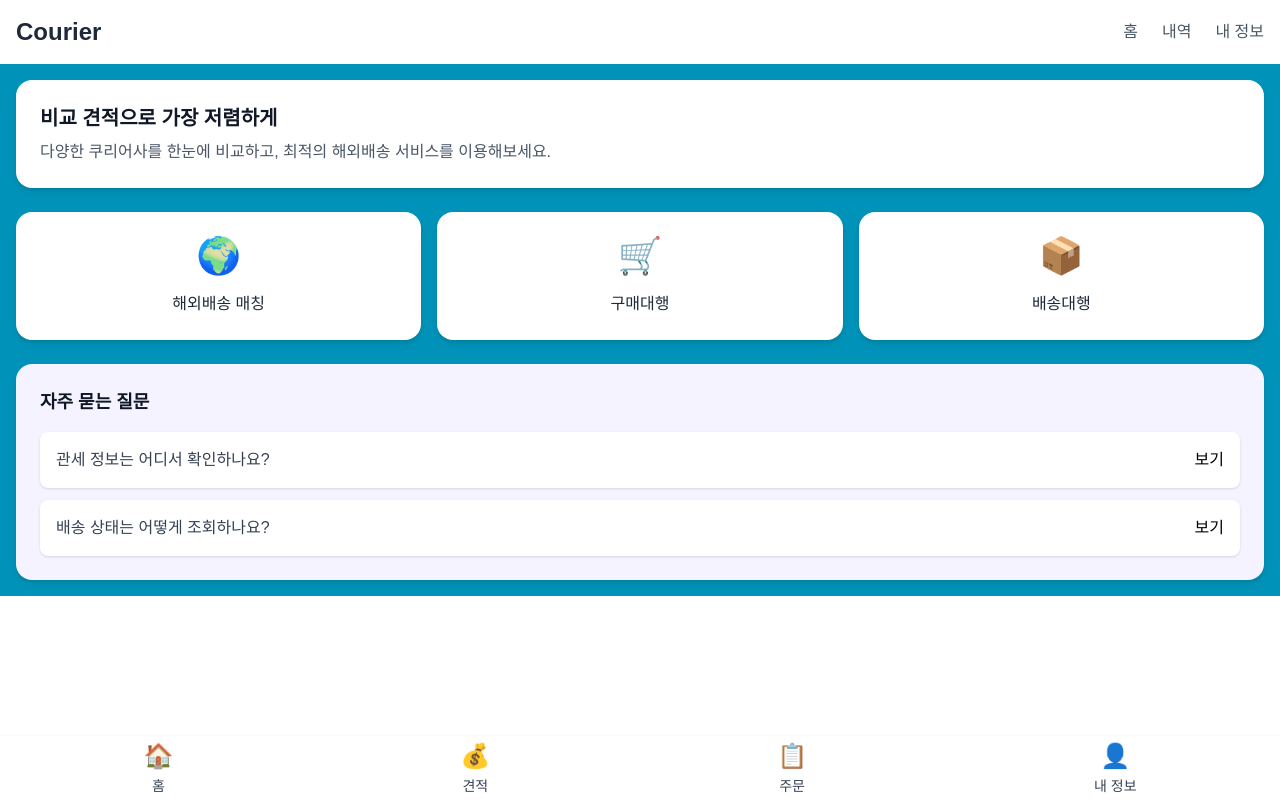
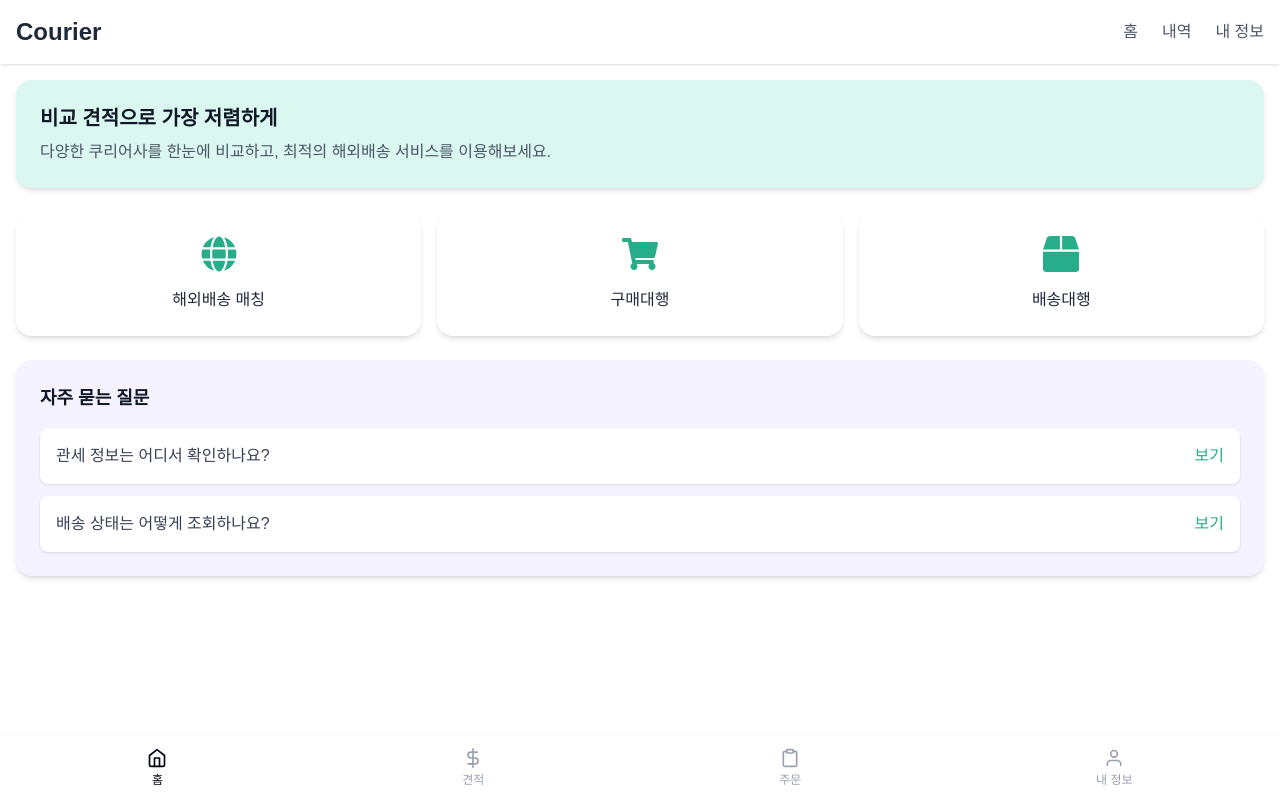
Before and after one commit to chlwlgus4/courier_front, a Next.js app: page / in a window 1280 px wide. Built offline with nearby package versions, Linux system fonts and the light colour scheme.

Commit message:
디자인 변경 중

```diff
--- a/src/app/(protected)/mypage/page.tsx
+++ b/src/app/(protected)/mypage/page.tsx
@@ -80,7 +80,7 @@ const Page = () => {
   ]
 
   return (
-    <div className="px-4 py-6 space-y-6 bg-cyan-600">
+    <div className="px-4 py-6 space-y-6">
       <div className="flex items-center space-x-4">
         <div className="w-12 h-12 bg-gray-200 rounded-full flex items-center justify-center">
           <FiUser className="text-3xl text-gray-400" />
--- a/src/app/(protected)/mypage/settings/page.tsx
+++ b/src/app/(protected)/mypage/settings/page.tsx
@@ -90,7 +90,7 @@ const Page = () => {
       <button
         onClick={handleProfileSave}
         disabled={loading}
-        className="w-full flex items-center justify-center bg-cyan-600 hover:bg-cyan-700 text-white py-3 rounded-lg transition"
+        className="w-full flex items-center justify-center hover:bg-cyan-700 text-white py-3 rounded-lg transition"
       >
         <FiSave className="mr-2" /> 저장하기
       </button>
--- /dev/null
+++ b/src/app/(protected)/orders/page.tsx
@@ -0,0 +1,111 @@
+'use client'
+
+import React, { useState } from 'react'
+
+export default function OrderPage() {
+  const [orders, setOrders] = useState([
+    {
+      id: 'ORD123',
+      date: '2025-05-26',
+      status: '배송중',
+      origin: '한국',
+      destination: '미국',
+      price: 12000,
+    },
+    {
+      id: 'ORD124',
+      date: '2025-05-25',
+      status: '완료',
+      origin: '중국',
+      destination: '한국',
+      price: 8000,
+    },
+  ])
+
+  const [filter, setFilter] = useState('전체')
+  const [search, setSearch] = useState('')
+  const [startDate, setStartDate] = useState('')
+  const [endDate, setEndDate] = useState('')
+
+  // 필터 + 검색 + 기간
+  const filteredOrders = orders.filter((order) => {
+    const matchFilter = filter === '전체' || order.status === filter
+    const matchSearch =
+      order.id.includes(search) ||
+      order.origin.includes(search) ||
+      order.destination.includes(search)
+    const matchDate =
+      (!startDate || new Date(order.date) >= new Date(startDate)) &&
+      (!endDate || new Date(order.date) <= new Date(endDate))
+    return matchFilter && matchSearch && matchDate
+  })
+
+  return (
+    <div className="flex-1 p-4 space-y-4">
+      <input
+        type="text"
+        placeholder="주문번호, 출발지, 도착지 검색"
+        value={search}
+        onChange={(e) => setSearch(e.target.value)}
+        className="w-full p-2 rounded-lg border border-gray-300 shadow-sm focus:outline-none focus:ring-2 focus:ring-toss-500 focus:ring-opacity-100 focus:ring-offset-2"
+      />
+
+      <div className="flex space-x-2 mb-4">
+        <input
+          type="date"
+          value={startDate}
+          onChange={(e) => setStartDate(e.target.value)}
+          className="p-2 rounded-lg border border-gray-300"
+        />
+        <span className="self-center">~</span>
+        <input
+          type="date"
+          value={endDate}
+          onChange={(e) => setEndDate(e.target.value)}
+          className="p-2 rounded-lg border border-gray-300"
+        />
+      </div>
+
+      <div className="flex space-x-2 mb-4">
+        {['전체', '배송중', '완료'].map((status) => (
+          <button
+            key={status}
+            onClick={() => setFilter(status)}
+            className={`px-4 py-2 rounded-lg ${
+              filter === status
+                ? 'bg-toss-500 text-white'
+                : 'bg-white text-gray-700 hover:bg-sky-200'
+            } transition`}
+          >
+            {status}
+          </button>
+        ))}
+      </div>
+
+      {filteredOrders.map((o) => (
+        <div
+          key={o.id}
+          className="bg-white rounded-lg p-4 shadow-sm flex justify-between items-center"
+        >
+          <div>
+            <p className="font-medium text-gray-800">주문번호: {o.id}</p>
+            <p className="text-sm text-gray-500">날짜: {o.date}</p>
+            <p className="text-sm text-gray-500">
+              경로: {o.origin} → {o.destination}
+            </p>
+          </div>
+          <div className="text-right">
+            <p
+              className={`${o.status === '완료' ? 'text-green-500' : 'text-blue-500'} font-semibold`}
+            >
+              {o.status}
+            </p>
+            <p className="mt-1 font-medium text-gray-800">
+              ₩{o.price.toLocaleString()}
+            </p>
+          </div>
+        </div>
+      ))}
+    </div>
+  )
+}
--- a/src/app/globals.css
+++ b/src/app/globals.css
@@ -1,4 +1,17 @@
 @import "tailwindcss";
+
+@theme {
+  --color-toss-50:  #f2fcf9;
+  --color-toss-100: #daf8ef;
+  --color-toss-200: #abeedc;
+  --color-toss-300: #7bdac0;
+  --color-toss-400: #4ac5a2;
+  --color-toss-500: #26ad89;
+  --color-toss-600: #159c78;
+  --color-toss-700: #11785d;
+  --color-toss-800: #0c5240;
+  --color-toss-900: #08322b;
+}
 
 * {
   box-sizing: border-box;
--- a/src/app/layout.tsx
+++ b/src/app/layout.tsx
@@ -32,7 +32,7 @@ export default function RootLayout({
         <BackgroundLayout>
           <Header />
           <div className={''}>
-            <main className={'mb-15'}>{children}</main>
+            <main className={'mb-15 '}>{children}</main>
             <NavigationBar />
           </div>
         </BackgroundLayout>
--- a/src/commons/components/common/NavigationBar.tsx
+++ b/src/commons/components/common/NavigationBar.tsx
@@ -3,33 +3,45 @@
 import Link from 'next/link'
 import { usePathname } from 'next/navigation'
 import React from 'react'
+import { FiClipboard, FiDollarSign, FiHome, FiUser } from 'react-icons/fi'
+
+const navItems = [
+  { label: '홈', icon: FiHome, path: '/' },
+  { label: '견적', icon: FiDollarSign, path: '/cost-calculator' },
+  { label: '주문', icon: FiClipboard, path: '/orders' },
+  { label: '내 정보', icon: FiUser, path: '/mypage' },
+]
 
 const NavigationBar = () => {
-  const path = usePathname()
+  const pathname = usePathname()
 
   const hideHeaderPaths = ['/login', '/register']
-  const shouldHideHeader = hideHeaderPaths.includes(path)
+  const shouldHideHeader = hideHeaderPaths.includes(pathname)
 
   if (shouldHideHeader) return null
 
   return (
     <nav className="bg-white shadow-sm fixed bottom-0 inset-x-0 h-16 flex justify-around items-center">
-      {[
-        { label: '홈', icon: '🏠', path: '/' },
-        { label: '견적', icon: '💰', path: '/cost-calculator' },
-        { label: '주문', icon: '📋', path: '/order' },
-        { label: '내 정보', icon: '👤', path: '/mypage' },
-      ].map(({ label, icon, path }) => (
-        <Link href={path} key={path}>
-          <button
-            key={label}
-            className="flex flex-col items-center text-sm text-gray-600 hover:bg-sky-200 transition p-2 rounded"
+      {navItems.map(({ label, icon: Icon, path }) => {
+        const isActive = pathname === path
+
+        return (
+          <Link
+            href={path}
+            key={path}
+            className="flex flex-col items-center text-xs"
           >
-            <span className="text-2xl mb-1 text-amber-300">{icon}</span>
-            <span className="text-gray-700">{label}</span>
-          </button>
-        </Link>
-      ))}
+            <Icon
+              className={`text-xl mb-1 ${isActive ? 'text-gray-950' : 'text-gray-400'}`}
+            />
+            <span
+              className={`${isActive ? 'text-gray-950 font-medium' : 'text-gray-400'}`}
+            >
+              {label}
+            </span>
+          </Link>
+        )
+      })}
     </nav>
   )
 }
--- a/src/commons/components/home/HomePage.tsx
+++ b/src/commons/components/home/HomePage.tsx
@@ -2,13 +2,14 @@
 
 import Link from 'next/link'
 import React from 'react'
+import { FaBox, FaGlobe, FaShoppingCart } from 'react-icons/fa'
 import FAQSection from './FAQSection'
 import ServiceCard from '@/commons/components/home/ServiceCard'
 
 const HomePage = () => {
   return (
-    <div className="flex-1 p-4 space-y-6 bg-cyan-600">
-      <section className="bg-toss-100 rounded-2xl shadow-md p-6 bg-white">
+    <div className="flex-1 p-4 space-y-6">
+      <section className="bg-toss-100 rounded-2xl shadow-md p-6">
         <h2 className="text-xl font-semibold text-gray-900 mb-2">
           비교 견적으로 가장 저렴하게
         </h2>
@@ -21,13 +22,13 @@ const HomePage = () => {
       {/* 2×2 메뉴 그리드 */}
       <section className="grid grid-cols-1 sm:grid-cols-3 gap-4">
         <Link href={'/overseas/country'}>
-          <ServiceCard title="해외배송 매칭" icon="🌍" />
+          <ServiceCard title="해외배송 매칭" icon={<FaGlobe />} />
         </Link>
         <Link href={'/purchase'}>
-          <ServiceCard title="구매대행" icon="🛒" />
+          <ServiceCard title="구매대행" icon={<FaShoppingCart />} />
         </Link>
         <Link href={'/overseas/forwarding'}>
-          <ServiceCard title="배송대행" icon="📦" />
+          <ServiceCard title="배송대행" icon={<FaBox />} />
         </Link>
       </section>
 
--- a/src/commons/components/home/ServiceCard.tsx
+++ b/src/commons/components/home/ServiceCard.tsx
@@ -1,15 +1,15 @@
 'use client'
 
-import React from 'react'
+import React, { ReactNode } from 'react'
 
 interface ServiceCardProps {
   title: string
-  icon: string
+  icon: ReactNode
 }
 
 const ServiceCard = ({ title, icon }: ServiceCardProps) => {
   return (
-    <div className="bg-mint rounded-2xl p-6 flex flex-col items-center shadow-md hover:bg-sky-200 transition duration-200 bg-white">
+    <div className="bg-mint rounded-2xl p-6 flex flex-col items-center shadow-md hover:bg-sky-200 transition duration-200">
       <div className="text-4xl mb-4 text-toss-500">{icon}</div>
       <p className="text-gray-800 font-medium">{title}</p>
     </div>
--- a/src/config/index.ts
+++ b/src/config/index.ts
@@ -10,6 +10,7 @@ export const PAGE_TITLES: Record<string, string> = {
   '/cost-calculator': '배송비 계산기',
   '/support': '고객센터',
   '/purchase': '구매대행',
+  '/orders': '주문 내역',
 }
 
 export const SERVICE_NAME: Record<string, string> = {
```
